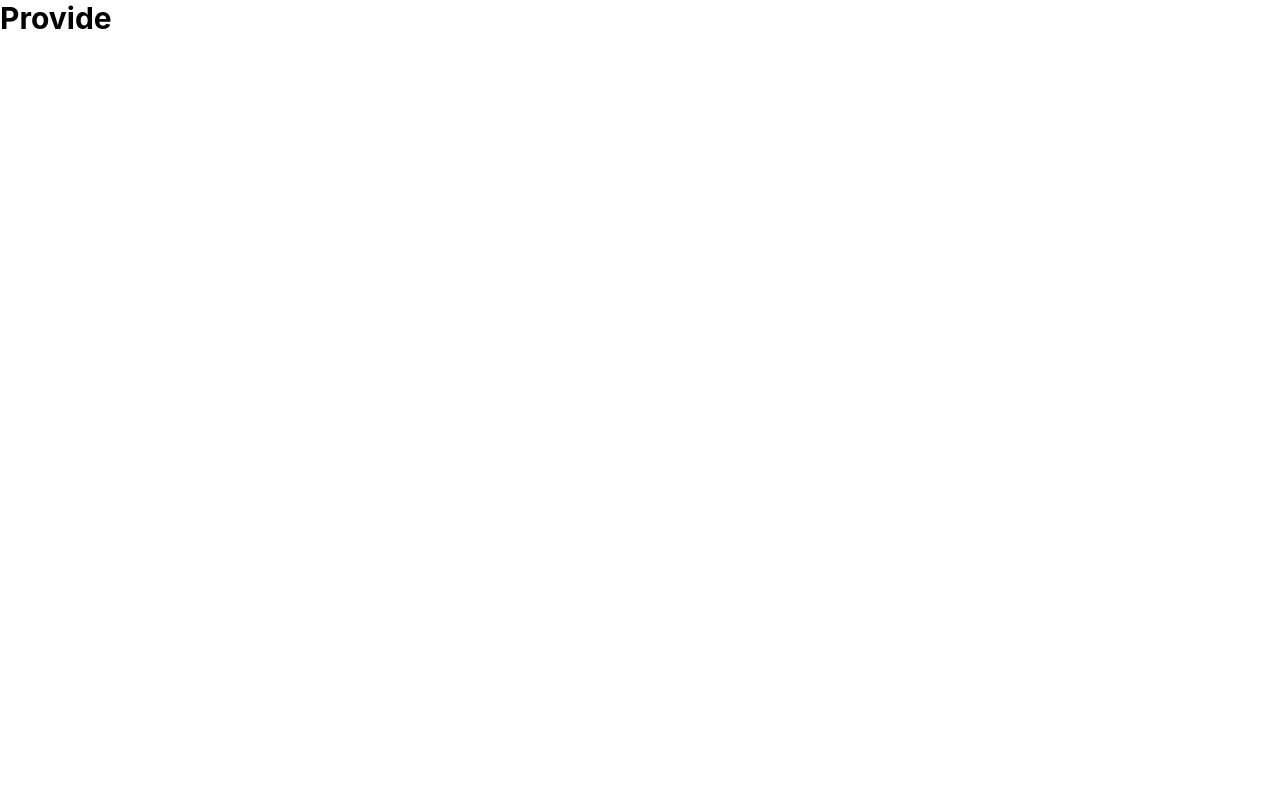
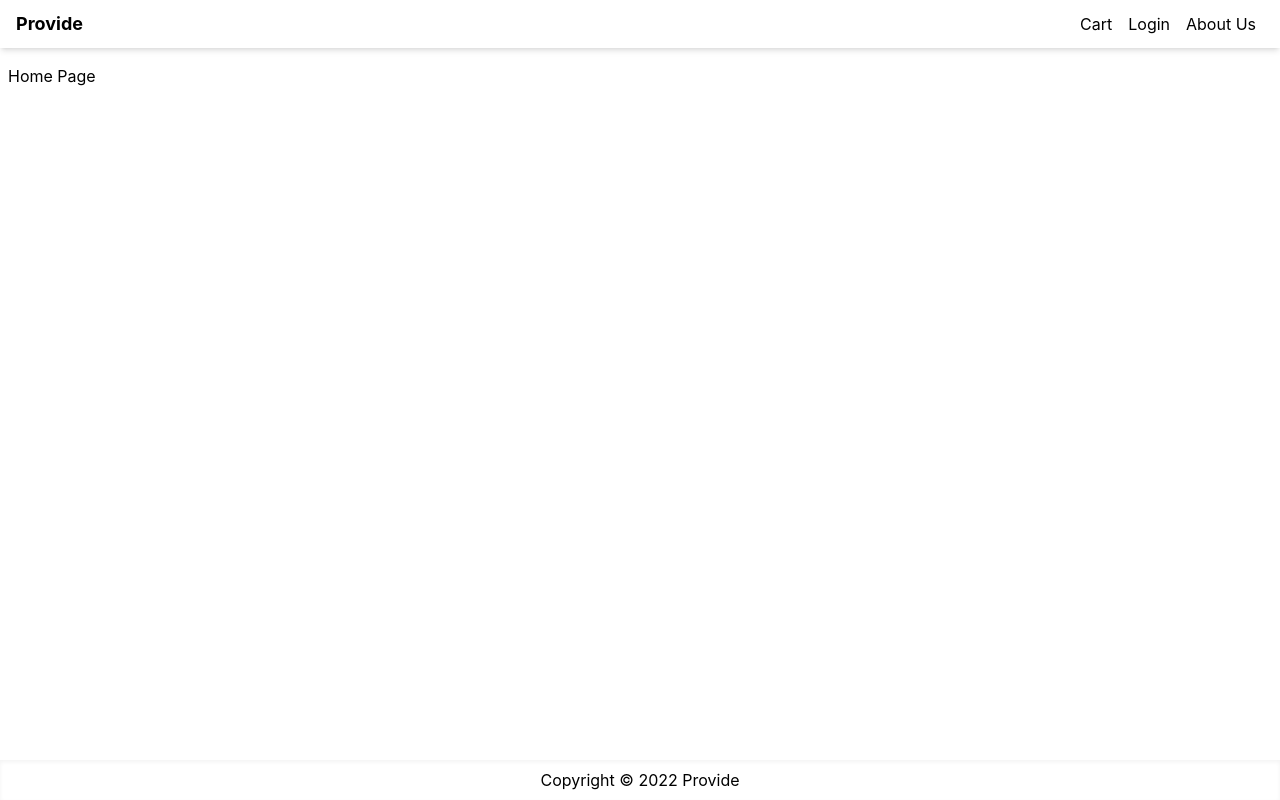
Before and after one commit to estesthebestes/food-provide, a Next.js app: page / in a window 1280 px wide. Built offline with nearby package versions, Linux system fonts and the light colour scheme.

Commit message:
made my layout component

```diff
--- /dev/null
+++ b/components/Layout.js
@@ -0,0 +1,44 @@
+import React, { Children } from 'react';
+import Head from 'next/head';
+import Link from 'next/link';
+
+// this is the layout component, it is the base styling for all of the web pages going to be displayed
+
+export default function layout({ title, children }) {
+	return (
+		<>
+			<Head>
+				{/* this is saying that we are going to have a title (displayed in the tabs in the web browser and have the name of the page - provide) */}
+				<title>{title ? title + ' - Provide' : Provide}</title>
+				<meta name='description' content='Generated by create next app' />
+				<link rel='icon' href='/favicon.ico' />
+			</Head>
+			{/* start of html  */}
+			<div className='flex min-h-screen flex-col justify-between'>
+				<header>
+					{/* below is the nav and its styling */}
+					<nav className='flex h-12 items-center px-4 justify-between shadow-md '>
+						<Link href='/ ' className='text-lg font-bold'>
+							Provide
+						</Link>
+						<div>
+							<Link href='/cart' className='p-2'>
+								Cart
+							</Link>
+							<Link href='/login' className='p-2'>
+								Login
+							</Link>
+							<Link href='/aboutus' className='p-2'>
+								About Us
+							</Link>
+						</div>
+					</nav>
+				</header>
+				<main className='container m-auto mt-4 px-2'>{children}</main>
+				<footer className='flex h-10 justify-center items-center shadow-inner'>
+					Copyright © 2022 Provide
+				</footer>
+			</div>
+		</>
+	);
+}
--- a/pages/index.js
+++ b/pages/index.js
@@ -1,14 +1,6 @@
 import Head from 'next/head';
+import Layout from '../components/Layout';
 
 export default function Home() {
-	return (
-		<div>
-			<Head>
-				<title>Create Next App</title>
-				<meta name='description' content='Generated by create next app' />
-				<link rel='icon' href='/favicon.ico' />
-			</Head>
-			<h1 className='text-3xl font-bold'> Provide </h1>
-		</div>
-	);
+	return <Layout title='Home Page'>Home Page</Layout>;
 }
```
Also changed, not shown: .eslintrc.json.
